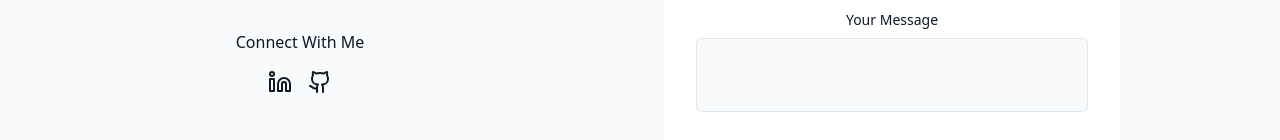
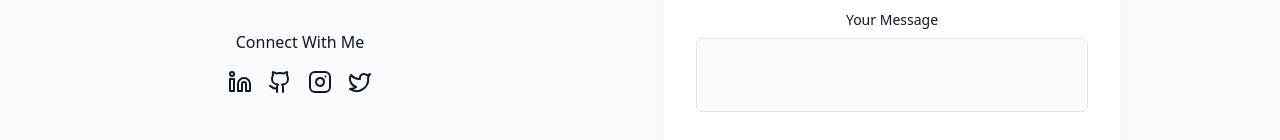
Before and after one commit to SaiSanojTalluri/Portfolio, a React (Vite) app: page / in a window 1280 px wide. Shown: the part 3464-3604 px from the top of the page. Built offline with nearby package versions, Linux system fonts and the light colour scheme.

Commit message:
initial commit

```diff
--- a/src/components/ContactSection.jsx
+++ b/src/components/ContactSection.jsx
@@ -93,12 +93,18 @@ export const ContactSection = () => {
 
             <div className="pt-6 space-x-44">
               <h4 className="font-medium mb-4"> Connect With Me</h4>
-              <div className="flex space-x-4 relative left-27">
+              <div className="flex space-x-4 relative left-17">
                 <a href="https://linkedin.com/in/saisanoj-talluri" target="_blank">
                   <Linkedin />
                 </a>
                 <a href="https://github.com/SaiSanojTalluri" target="_blank">
                   <Github />
+                </a>
+                <a href="#" target="_blank">
+                  <Instagram />
+                </a>
+                <a href="#" target="_blank">
+                  <Twitter />
                 </a>
               </div>
             </div>
```
